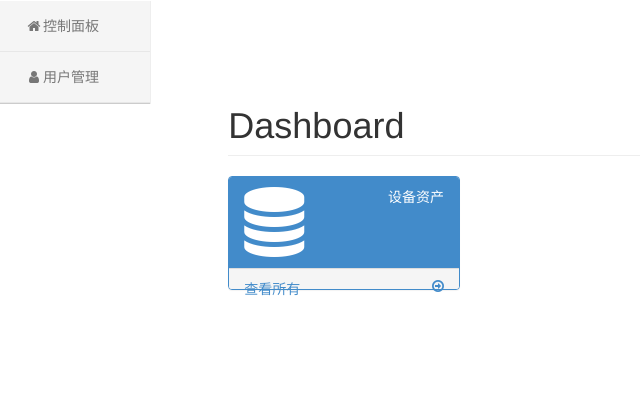
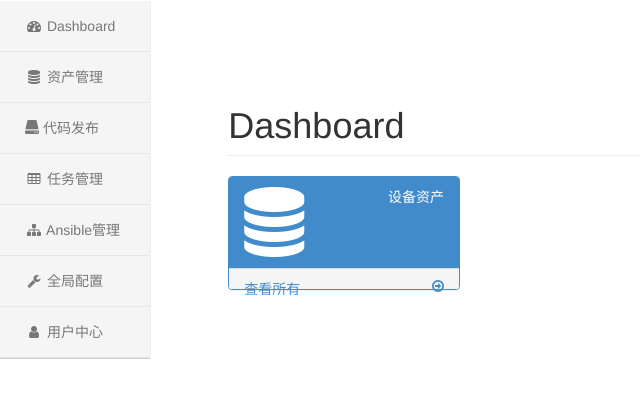
Before and after one commit to xiangxiaobaog3/django_test1, a Django app: page /base/ in a window 1280 px wide. Shown: the part 50-448 px from the top of the page, without its empty margins (0-640 px from the left). Run offline with Django 3.2, Linux system fonts and the light colour scheme; some libraries are stand-ins or nearby versions.

Commit message:
修改左侧导航样式，并学习CSS和DIV布局

```diff
--- a/templates/nav.html
+++ b/templates/nav.html
@@ -2,15 +2,76 @@
 <div class="navbar-default sidebar" role="navigation">
     <div class="sidebar-nav navbar-collapse">
         <ul class="nav" id="side-menu">
-            <li><a href="#"><i class="fa fa-home fa-fw"></i>控制面板</a></li>
             <li>
-                <a href="#"><i class="fa fa-user fa-fw"></i>用户管理<span class="fa arrow"></span></a>
+                <a href="/"><i class="fa fa-dashboard fa-fw"></i> Dashboard</a>
+            </li>
+            <li>
+                <a href="#"><i class="fa fa-database fa-fw"></i> 资产管理<span class="fa arrow"></span></a>
                 <ul class="nav nav-second-level">
                     <li>
-                        <a href="#" class="menu-link">用户列表</a>
+                        <a href="#"> 基础配置</a>
                     </li>
                     <li>
-                        <a href="#" class="menu-link">用户中心</a>
+                        <a href="#"> 添加资产</a>
+                    </li>
+                    <li>
+                        <a href="#"> 资产列表</a>
+                    </li>
+                </ul>
+            </li>
+            <li>
+                <a href="#"><i class="glyphicon glyphicon-hdd"></i> 代码发布<span class="fa arrow"></span></a>
+                <ul class="nav nav-second-level">
+                    <li>
+                        <a href="#"> 项目配置</a>
+                    </li>
+                    <li>
+                        <a href="#"> 项目列表</a>
+                    </li>
+                </ul>
+            </li>
+            <li>
+                <a href="#"><i class="fa fa-table fa-fw"></i> 任务管理<span class="fa arrow"></span></a>
+                <ul class="nav nav-second-level">
+                    <li>
+                        <a href="#"> 添加任务</a>
+                    </li>
+                    <li>
+                        <a href="#"> 批量导入</a>
+                    </li>
+                    <li>
+                        <a href="#"> 任务列表</a>
+                    </li>
+                </ul>
+            </li>
+            <li>
+                <a href="#"><i class="fa fa-sitemap fa-fw"></i> Ansible管理<span class="fa arrow"></span></a>
+                <ul class="nav nav-second-level">
+                    <li>
+                        <a href="#"> 运行模块</a>
+                    </li>
+                    <li>
+                        <a href="#"> Playbook添加</a>
+                    </li>
+                    <li>
+                        <a href="#"> Playbook列表</a>
+                    </li>
+                </ul>
+            </li>
+            <li>
+                <a href="/config"><i class="fa fa-wrench fa-fw"></i> 全局配置</a>
+            </li>
+            <li>
+                <a href="#"><i class="fa fa-user fa-fw"></i> 用户中心<span class="fa arrow"></span></a>
+                <ul class="nav nav-second-level">
+                    <li>
+                        <a href="#" class="menu-link"> 用户管理</a>
+                    </li>
+                    <li>
+                        <a href="#" class="menu-link"> 用户配置</a>
+                    </li>
+                    <li>
+                        <a href="/logout/" class="menu-link"><i class="fa fa-mail-forward fa-fw"></i> 退出</a>
                     </li>
                 </ul>
             </li>
```
